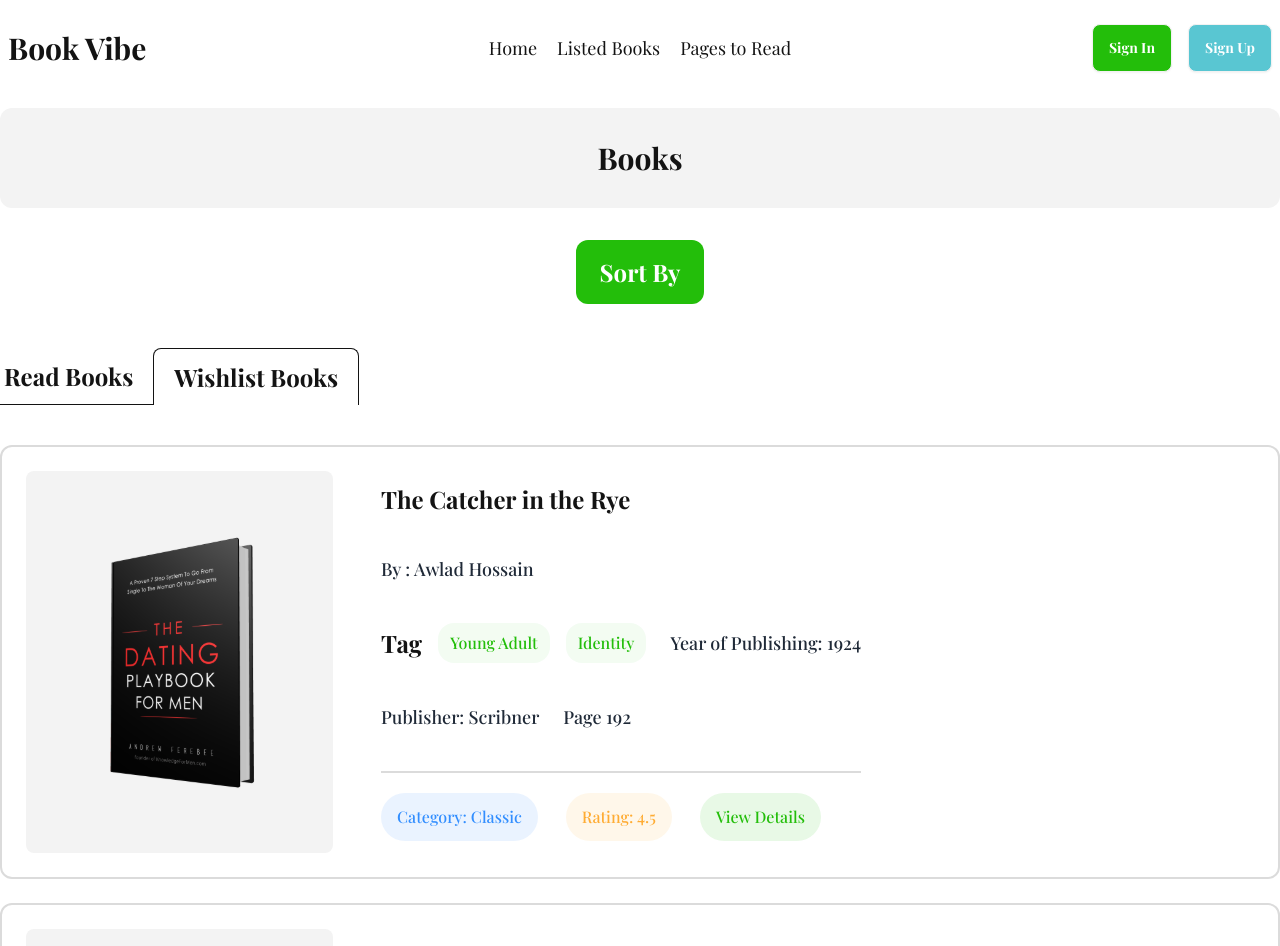
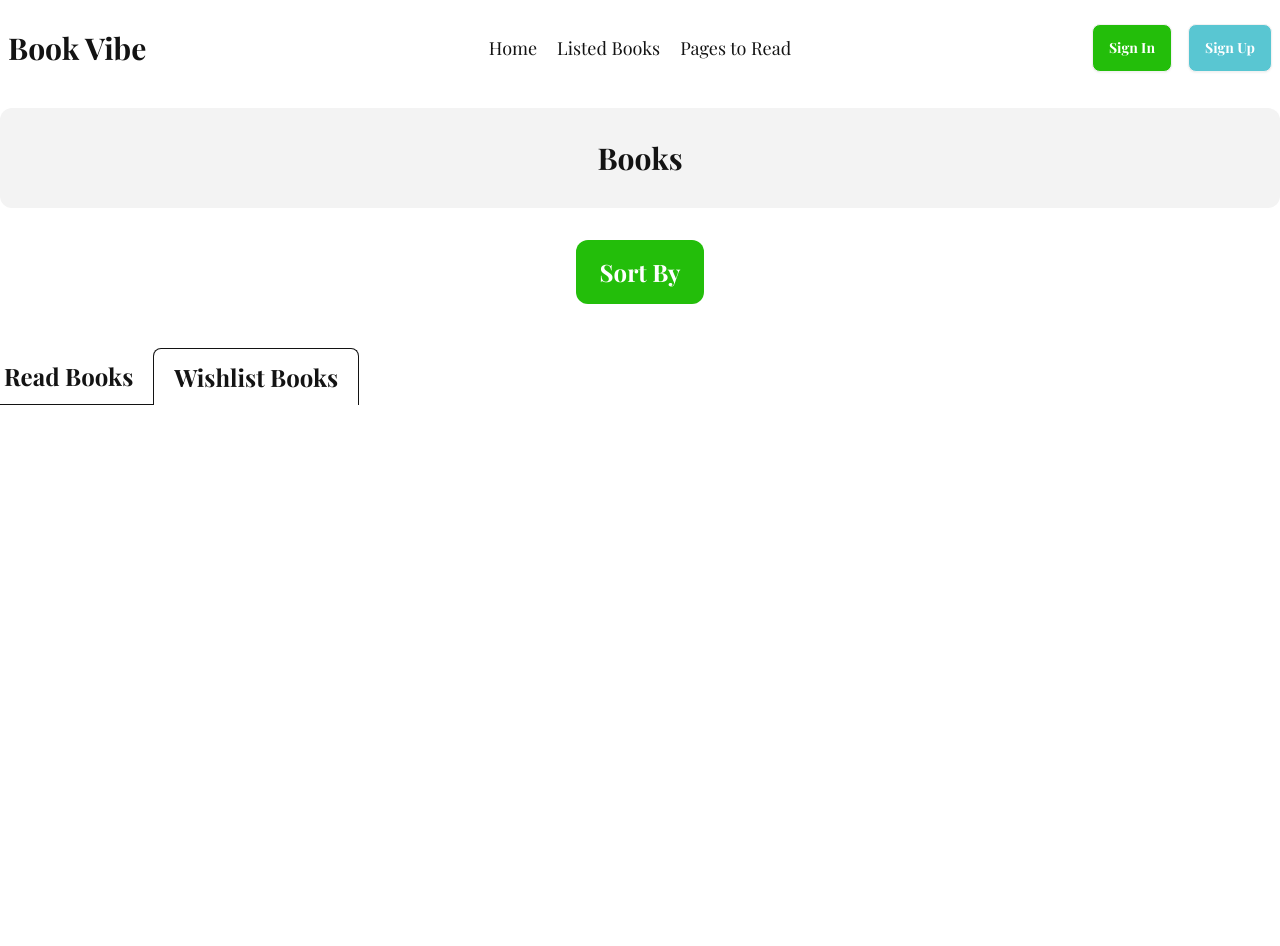
Before and after one commit to mdsumonsiddiki/book-shop, a React (Vite) app: page /booklist in a window 1280 px wide. Shown: the top 946 px of the page. After the commit the page ends 800 px from the top, so only its background shows below. Built offline with nearby package versions, Linux system fonts and the light colour scheme; a web font is replaced by a local one.

Commit message:
Read book data get done

```diff
--- a/src/components/booksList/Card.jsx
+++ b/src/components/booksList/Card.jsx
@@ -1,39 +1,39 @@
-import img from '../../assets/bannerbook.svg';
-// import { FaLocationDot, FaUserCheck, FaBookOpen  } from "react-icons/fa6";
+import PropTypes from 'prop-types';
+const Card = ({ book }) => {
+    const { book_name, author, image, rating, total_pages, category, publisher, year_of_publishing, tags } = book;
 
-
-
-
-const Card = () => {
     return (
-        <div className='flex items-start gap-12 p-6 border-2 border-black border-opacity-15 rounded-xl'>
+        <div className='flex items-center gap-12 p-6 border-2 border-black border-opacity-15 rounded-xl'>
             <div className='bg-black bg-opacity-5 flex items-center justify-center py-16 rounded-lg w-3/12'>
-                <img className='w-2/3 h-2/3' src={img} alt="" />
+                <img className='w-2/4 h-2/6' src={image} alt="" />
             </div>
-            <div className='space-y-10 mt-3'>
-                <h2 className='text-2xl font-bold text-black'>The Catcher in the Rye</h2>
-                <p className='text-lg font-medium'>By : Awlad Hossain</p>
+            <div className='space-y-8 mt-3'>
+                <h2 className='text-2xl font-bold text-black'>{book_name}</h2>
+                <p className='text-lg font-medium'>By : {author}</p>
                 <div className='flex items-center gap-6'>
                     <ul className='flex items-center gap-4'>
-                        <li className='text-black text-2xl font-bold'>Tag</li>
-                        <li className='text-praimary rounded-2xl bg-praimary bg-opacity-5 font-medium py-2 px-3'><a>Young Adult</a></li>
-                        <li className='text-praimary rounded-2xl bg-praimary bg-opacity-5 font-medium py-2 px-3'><a>Identity</a></li>
+                    <li className='text-black text-2xl font-bold'>Tag</li>
+                        {
+                            tags.map((tag, idx) => <li key={idx} className='text-praimary rounded-2xl bg-praimary bg-opacity-5 font-medium py-2 px-3'>{tag}</li>)
+                        }
                     </ul>
                     <p className='text-lg font-medium flex items-center gap-5'>
-                        <span>Year of Publishing: 1924</span></p>
+                        <span>Year of Publishing: {year_of_publishing}</span></p>
                 </div>
                 <div className='flex items-center gap-6'>
-                    <p className='text-lg font-medium flex items-center gap-5'><span>Publisher: Scribner</span></p>
-                    <p className='text-lg font-medium flex items-center gap-5'><span>Page 192</span></p>
+                    <p className='text-lg font-medium flex items-center gap-5'><span>Publisher: {publisher}</span></p>
+                    <p className='text-lg font-medium flex items-center gap-5'><span>Page {total_pages}</span></p>
                 </div>
                 <ul className='flex items-center gap-7 pt-5 border-t-2 border-black border-opacity-15'>
-                    <li className='text-[#328EFF] font-medium bg-[#328EFF] bg-opacity-10 py-3 px-4 rounded-full'>Category: Classic</li>
-                    <li className='text-[#FFAC33] font-medium bg-[#FFAC33] bg-opacity-10 py-3 px-4 rounded-full'>Rating: 4.5</li>
+                    <li className='text-[#328EFF] font-medium bg-[#328EFF] bg-opacity-10 py-3 px-4 rounded-full'>Category: {category}</li>
+                    <li className='text-[#FFAC33] font-medium bg-[#FFAC33] bg-opacity-10 py-3 px-4 rounded-full'>Rating: {rating}</li>
                     <li className='text-[#23BE0A] font-medium bg-[#23BE0A] bg-opacity-10 py-3 px-4 rounded-full'>View Details</li>
                 </ul>
             </div>
         </div>
     );
 };
-
+Card.propTypes = {
+    book: PropTypes.array,
+}
 export default Card;
--- a/src/components/booksList/ReadBook.jsx
+++ b/src/components/booksList/ReadBook.jsx
@@ -1,12 +1,20 @@
+
+import { useEffect, useState } from "react";
 import Card from "./Card";
 
 const ReadBook = () => {
+    const [books, setBooks] = useState([])
+    useEffect(() => {
+        const localData = JSON.parse(localStorage.getItem('read-books')) || [];
+        setBooks(localData);
+        setBooks(localData);
+    }, [])
+    console.log(books);
     return (
         <div className="mt-10 space-y-6">
-            <Card/>
-            <Card/>
-            <Card/>
-            <Card/>
+            {
+                books.map((book, idx) => <Card key={idx} book={book} />)
+            }
         </div>
     );
 };
--- a/src/pages/BooksDetails.jsx
+++ b/src/pages/BooksDetails.jsx
@@ -10,7 +10,7 @@ const BooksDetails = () => {
     const {book_name, author, image, rating, total_pages, category, publisher, year_of_publishing, review } = book;
 
     const handleBookRead = () =>{
-        saveLocalData(idInt)
+        saveLocalData(book)
     }
 
     return (
--- a/src/utility/utility.js
+++ b/src/utility/utility.js
@@ -9,11 +9,11 @@ const getLocalData = ()=>{
     return [];
 
 }
-const saveLocalData = (id) => {
+const saveLocalData = (data) => {
         const getStoredData = getLocalData();
-        const isExit = getStoredData.find(getId => getId === id)
+        const isExit = getStoredData.find(getId => getId.id === data.id)
         if(!isExit){
-            getStoredData.push(id)
+            getStoredData.push(data)
             localStorage.setItem('read-books', JSON.stringify(getStoredData));
             toast('Books Added to Read List', {
                 style: {
```
